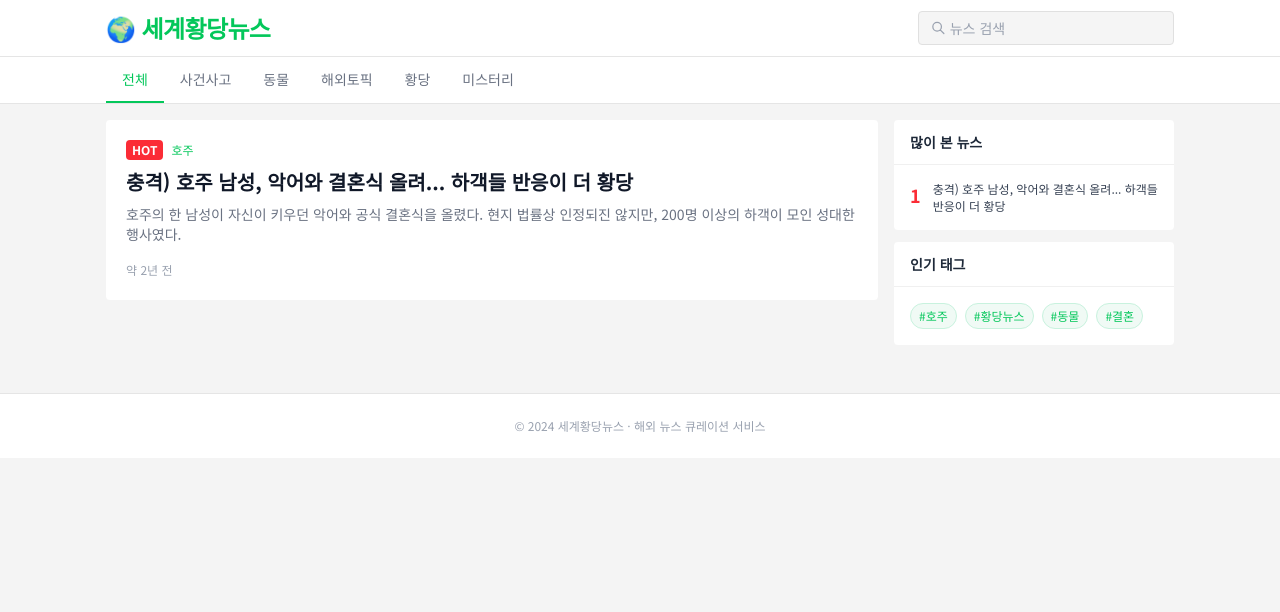
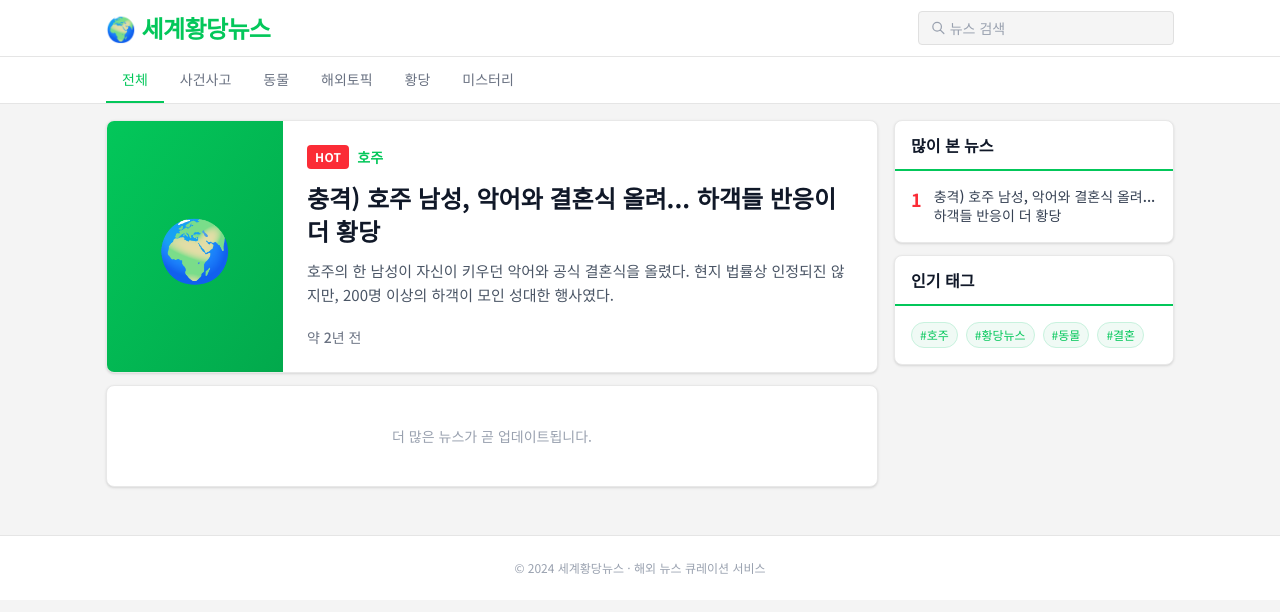
Before and after one commit to dboostudio/blog-auto, a Next.js app: page / in a window 1280 px wide. Shown: the top 612 px of the page. Built offline with nearby package versions, Linux system fonts and the light colour scheme.

Commit message:
design: 시인성 개선 - 폰트 확대, 대비 강화, 카드 그림자

```diff
--- a/src/app/page.tsx
+++ b/src/app/page.tsx
@@ -52,46 +52,56 @@ export default function Home() {
         <section className="flex-1 min-w-0">
           {/* 헤드라인 배너 (첫 번째 글) */}
           {posts[0] && (
-            <div className="bg-white rounded mb-2 overflow-hidden">
-              <Link href={`/posts/${posts[0].slug}`} className="group block p-5">
-                <div className="flex items-center gap-2 mb-2">
-                  <span className="text-xs bg-red-500 text-white px-1.5 py-0.5 rounded font-semibold">HOT</span>
+            <div className="bg-white rounded-lg mb-3 overflow-hidden shadow-sm border border-[#e8e8e8]">
+              <Link href={`/posts/${posts[0].slug}`} className="group block">
+                <div className="flex">
+                  {/* 썸네일 영역 */}
+                  <div className="shrink-0 w-44 bg-gradient-to-br from-[#03c75a] to-[#02a94c] flex items-center justify-center text-6xl">
+                    {posts[0].tags?.[0] === '동물' ? '🐾' :
+                     posts[0].tags?.[0] === '사건사고' ? '🚨' :
+                     posts[0].tags?.[0] === '황당' ? '😱' : '🌍'}
+                  </div>
+                  <div className="flex-1 p-6">
+                    <div className="flex items-center gap-2 mb-3">
+                      <span className="text-xs bg-red-500 text-white px-2 py-1 rounded font-bold tracking-wide">HOT</span>
                       {posts[0].tags?.[0] && (
-                    <span className="text-xs text-[#03c75a] font-medium">{posts[0].tags[0]}</span>
+                        <span className="text-sm text-[#03c75a] font-semibold">{posts[0].tags[0]}</span>
                       )}
                     </div>
-                <h2 className="text-xl font-bold text-gray-900 group-hover:text-[#03c75a] transition-colors leading-snug mb-2">
+                    <h2 className="text-2xl font-bold text-gray-900 group-hover:text-[#03c75a] transition-colors leading-snug mb-3">
                       {posts[0].title}
                     </h2>
-                <p className="text-gray-500 text-sm line-clamp-2 mb-3">{posts[0].description}</p>
-                <span className="text-xs text-gray-400">
+                    <p className="text-gray-600 text-[15px] leading-relaxed line-clamp-2 mb-4">{posts[0].description}</p>
+                    <span className="text-sm text-gray-500 font-medium">
                       {formatDistanceToNow(new Date(posts[0].date), { addSuffix: true, locale: ko })}
                     </span>
+                  </div>
+                </div>
               </Link>
             </div>
           )}
 
           {/* 나머지 글 목록 */}
-          <div className="bg-white rounded divide-y divide-[#f0f0f0]">
+          <div className="bg-white rounded-lg divide-y divide-[#eee] shadow-sm border border-[#e8e8e8]">
             {posts.slice(1).map(post => (
-              <Link key={post.slug} href={`/posts/${post.slug}`} className="group flex items-start gap-4 p-4 hover:bg-[#fafafa] transition-colors">
+              <Link key={post.slug} href={`/posts/${post.slug}`} className="group flex items-start gap-4 p-5 hover:bg-[#f8fdfa] transition-colors">
                 {/* 썸네일 자리 (없으면 태그 색상 블록) */}
-                <div className="shrink-0 w-20 h-16 rounded bg-gradient-to-br from-[#eafaf2] to-[#c8f2de] flex items-center justify-center text-2xl">
+                <div className="shrink-0 w-24 h-20 rounded-md bg-gradient-to-br from-[#eafaf2] to-[#c8f2de] flex items-center justify-center text-3xl">
                   {post.tags?.[0] === '동물' ? '🐾' :
                    post.tags?.[0] === '사건사고' ? '🚨' :
                    post.tags?.[0] === '황당' ? '😱' : '🌍'}
                 </div>
                 <div className="flex-1 min-w-0">
-                  <h3 className="text-sm font-semibold text-gray-900 group-hover:text-[#03c75a] transition-colors line-clamp-2 leading-snug mb-1">
+                  <h3 className="text-lg font-bold text-gray-900 group-hover:text-[#03c75a] transition-colors line-clamp-2 leading-snug mb-1.5">
                     {post.title}
                   </h3>
-                  <p className="text-xs text-gray-500 line-clamp-1 mb-1.5">{post.description}</p>
+                  <p className="text-sm text-gray-600 line-clamp-2 mb-2 leading-relaxed">{post.description}</p>
                   <div className="flex items-center gap-2">
                     {post.tags?.slice(0, 2).map(tag => (
-                      <span key={tag} className="text-xs text-gray-400">#{tag}</span>
+                      <span key={tag} className="text-xs text-[#03c75a] font-medium">#{tag}</span>
                     ))}
                     <span className="text-xs text-gray-300">·</span>
-                    <span className="text-xs text-gray-400">
+                    <span className="text-xs text-gray-500">
                       {formatDistanceToNow(new Date(post.date), { addSuffix: true, locale: ko })}
                     </span>
                   </div>
@@ -99,9 +109,9 @@ export default function Home() {
               </Link>
             ))}
 
-            {posts.length === 0 && (
+            {posts.length <= 1 && (
               <div className="p-10 text-center text-gray-400 text-sm">
-                아직 게시된 뉴스가 없습니다.
+                더 많은 뉴스가 곧 업데이트됩니다.
               </div>
             )}
           </div>
@@ -110,18 +120,18 @@ export default function Home() {
         {/* 사이드바 */}
         <aside className="w-[280px] shrink-0 hidden lg:block">
           {/* 많이 본 뉴스 */}
-          <div className="bg-white rounded mb-3">
-            <div className="px-4 py-3 border-b border-[#f0f0f0]">
-              <h3 className="text-sm font-bold text-gray-800">많이 본 뉴스</h3>
+          <div className="bg-white rounded-lg mb-3 shadow-sm border border-[#e8e8e8]">
+            <div className="px-4 py-3 border-b-2 border-[#03c75a]">
+              <h3 className="text-base font-bold text-gray-900">많이 본 뉴스</h3>
             </div>
-            <ul className="p-4 space-y-3">
+            <ul className="p-4 space-y-3.5">
               {posts.slice(0, 5).map((post, i) => (
                 <li key={post.slug}>
-                  <Link href={`/posts/${post.slug}`} className="flex gap-3 group">
-                    <span className={`text-lg font-bold shrink-0 ${
-                      i === 0 ? 'text-red-500' : i === 1 ? 'text-orange-400' : i === 2 ? 'text-yellow-500' : 'text-gray-300'
+                  <Link href={`/posts/${post.slug}`} className="flex gap-3 group items-start">
+                    <span className={`text-lg font-bold shrink-0 leading-snug ${
+                      i === 0 ? 'text-red-500' : i === 1 ? 'text-orange-500' : i === 2 ? 'text-[#03c75a]' : 'text-gray-400'
                     }`}>{i + 1}</span>
-                    <span className="text-xs text-gray-700 group-hover:text-[#03c75a] line-clamp-2 leading-snug">
+                    <span className="text-sm text-gray-700 group-hover:text-[#03c75a] line-clamp-2 leading-snug font-medium">
                       {post.title}
                     </span>
                   </Link>
@@ -131,9 +141,9 @@ export default function Home() {
           </div>
 
           {/* 태그 클라우드 */}
-          <div className="bg-white rounded">
-            <div className="px-4 py-3 border-b border-[#f0f0f0]">
-              <h3 className="text-sm font-bold text-gray-800">인기 태그</h3>
+          <div className="bg-white rounded-lg shadow-sm border border-[#e8e8e8]">
+            <div className="px-4 py-3 border-b-2 border-[#03c75a]">
+              <h3 className="text-base font-bold text-gray-900">인기 태그</h3>
             </div>
             <div className="p-4 flex flex-wrap gap-2">
               {[...new Set(posts.flatMap(p => p.tags || []))].slice(0, 12).map(tag => (
```
Lines whose indentation alone changed are shown as unchanged.
